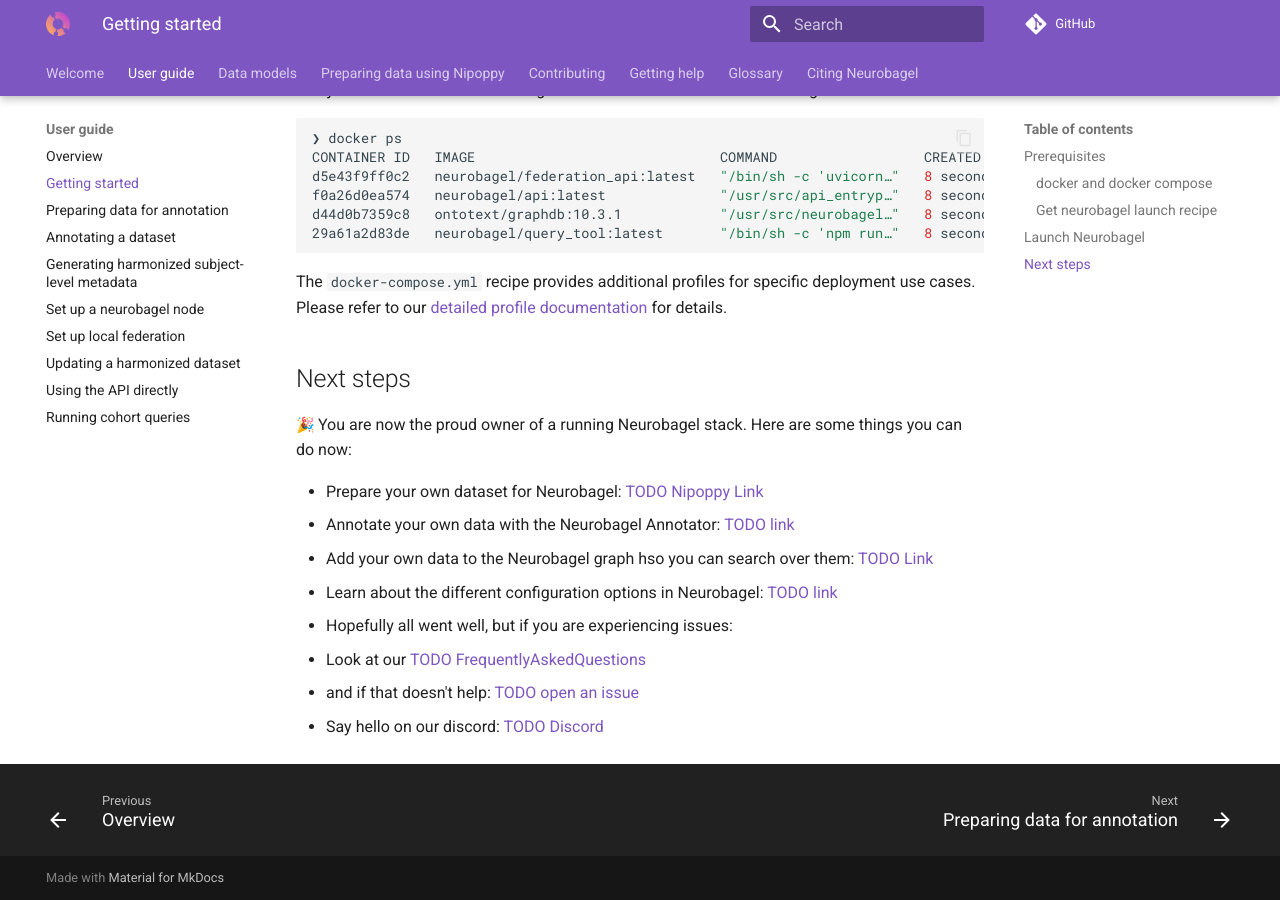
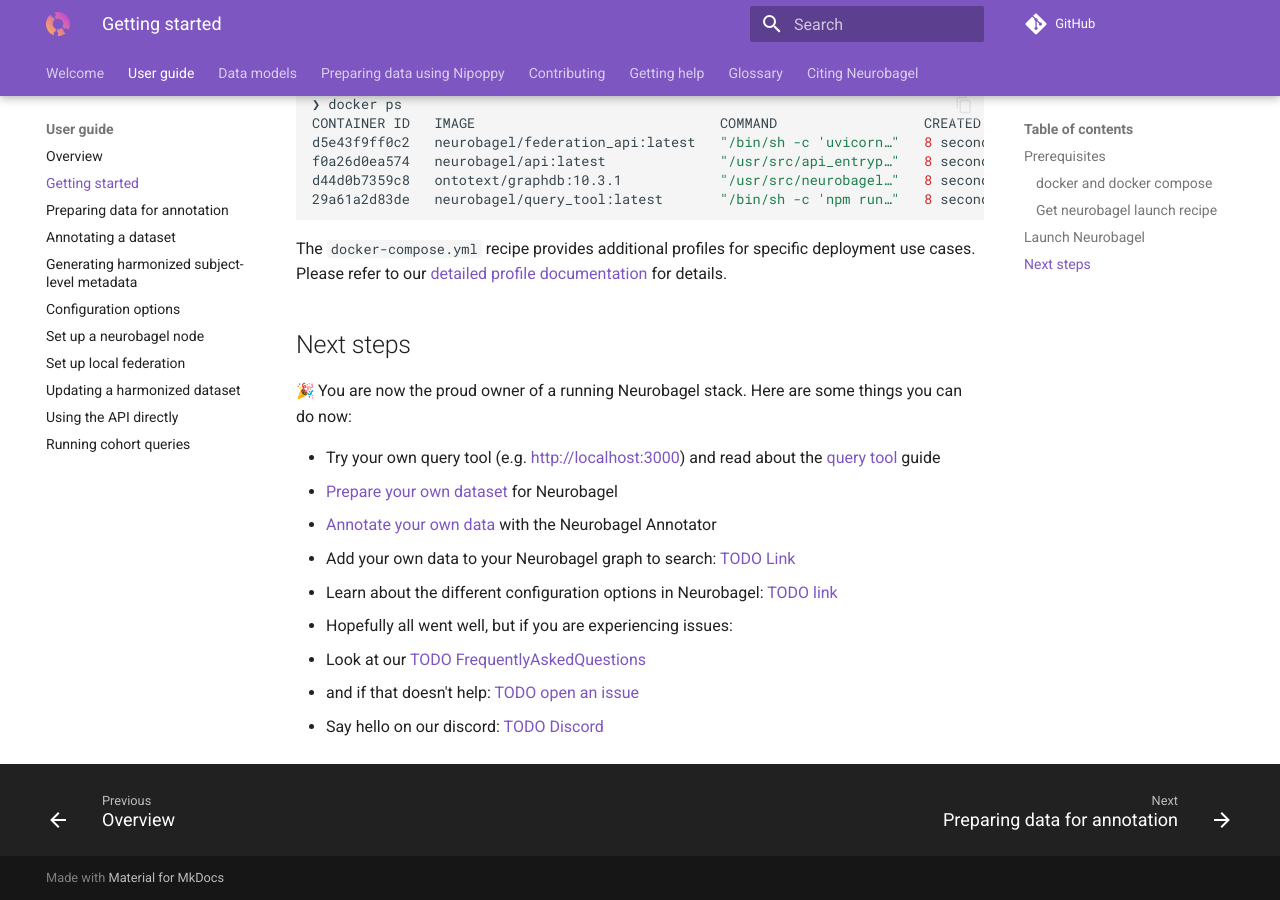
Before and after one commit to neurobagel/documentation, an MkDocs documentation site: the page built from docs/getting_started.md, in a window 1280 px wide and 900 px high, scrolled down 2836 px. Built offline with MkDocs 1.6.1 and Material for MkDocs 9.7.7, drawn with Linux system fonts in a browser that asks for light colours; emoji names are drawn with the system emoji font; comment, search, counter and statistics services are not loaded; some of the changed text lies outside the part shown.

```diff
--- a/docs/getting_started.md
+++ b/docs/getting_started.md
@@ -161,9 +160,10 @@
 
 :tada: You are now the proud owner of a running Neurobagel stack. Here are some things you can do now:
 
-- Prepare your own dataset for Neurobagel: [TODO Nipoppy Link]()
-- Annotate your own data with the Neurobagel Annotator: [TODO link]()
-- Add your own data to the Neurobagel graph hso you can search over them: [TODO Link]()
+- Try your own query tool (e.g. [http://localhost:3000](http://localhost:3000)) and read about the [query tool](./query_tool.md) guide
+- [Prepare your own dataset](./data_prep.md) for Neurobagel
+- [Annotate your own data](./annotation_tool.md) with the Neurobagel Annotator
+- Add your own data to your Neurobagel graph to search: [TODO Link]()
 - Learn about the different configuration options in Neurobagel: [TODO link]()
 - Hopefully all went well, but if you are experiencing issues:
   - Look at our [TODO FrequentlyAskedQuestions]()
--- a/mkdocs.yml
+++ b/mkdocs.yml
@@ -29,6 +29,7 @@
     - Preparing data for annotation: "data_prep.md"
     - Annotating a dataset: "annotation_tool.md"
     - Generating harmonized subject-level metadata: "cli.md"
+    - Configuration options: "config.md"
     - Set up a neurobagel node: "infrastructure.md"
     - Set up local federation: "federate.md"
     - Updating a harmonized dataset: "updating_dataset.md"
```
Also changed, not shown: other parts of docs/getting_started.md (+1 -2 lines), docs/config.md (added, +2 -0 lines), docs/overview.md (+0 -12 lines).
